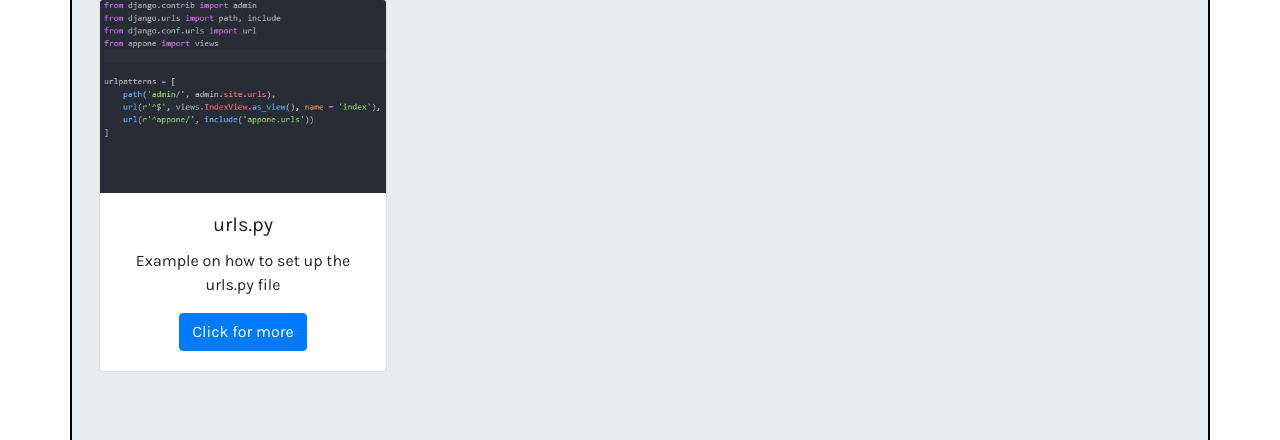
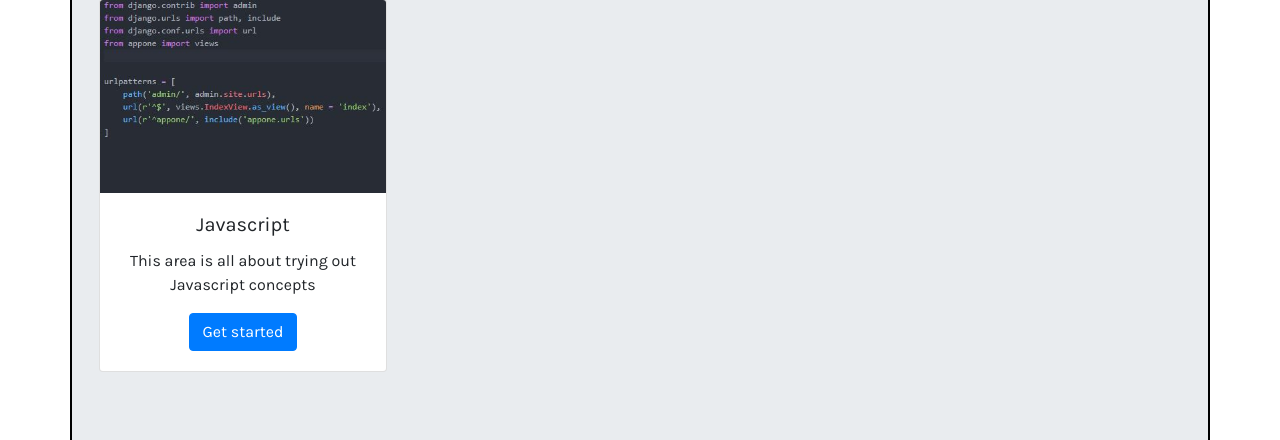
Before and after one commit to FattyDucky2112/TheLindachProject, a Django app: page /appone/what_i_learned/ in a window 1280 px wide. Shown: the part 1087-1527 px from the top of the page. Run offline with Django 3.2, Linux system fonts and the light colour scheme; some libraries are stand-ins or nearby versions.

Commit message:
playing with javascript

```diff
--- a/LinPro/appone/templates/what_i_learned.html
+++ b/LinPro/appone/templates/what_i_learned.html
@@ -39,9 +39,9 @@
   <div class="card mcard" style="width: 18rem;">
     <img src="{% static 'images/urls.jpg'%}" class="card-img-top" alt="no image">
     <div class="card-body">
-      <h5 class="card-title">urls.py</h5>
-      <p class="card-text">Example on how to set up the urls.py file</p>
-      <a href="{% url "appone:urlinfo" %}" class="btn btn-primary">Click for more</a>
+      <h5 class="card-title">Javascript</h5>
+      <p class="card-text">This area is all about trying out Javascript concepts</p>
+      <a href="{% url "appone:javascript" %}" class="btn btn-primary">Get started</a>
     </div>
   </div>
 </div>
--- a/LinPro/appone/urls.py
+++ b/LinPro/appone/urls.py
@@ -10,4 +10,5 @@ urlpatterns = [
     url(r'^cookbook/$',views.cookbook.as_view(), name = "cookbook"),
     url(r'^urlinfo/$',views.urlinfo.as_view(), name = "urlinfo"),
     url(r'^flexboxes/$',views.flexboxes.as_view(), name = "flexboxes"),
+    url(r'^javascript/$',views.javascript.as_view(), name = "javascript"),
 ]
--- a/LinPro/appone/views.py
+++ b/LinPro/appone/views.py
@@ -18,3 +18,6 @@ class cookbook(TemplateView):
 
 class flexboxes(TemplateView):
     template_name = "flexboxes.html"
+
+class javascript(TemplateView):
+    template_name = "javascript.html"
```
Also changed, not shown: LinPro/appone/templates/javascript.html (added, +21 -0 lines), LinPro/Static/images/lightoff.png (added), LinPro/Static/images/lighton.png (added), LinPro/Static/js/js.js (added).
